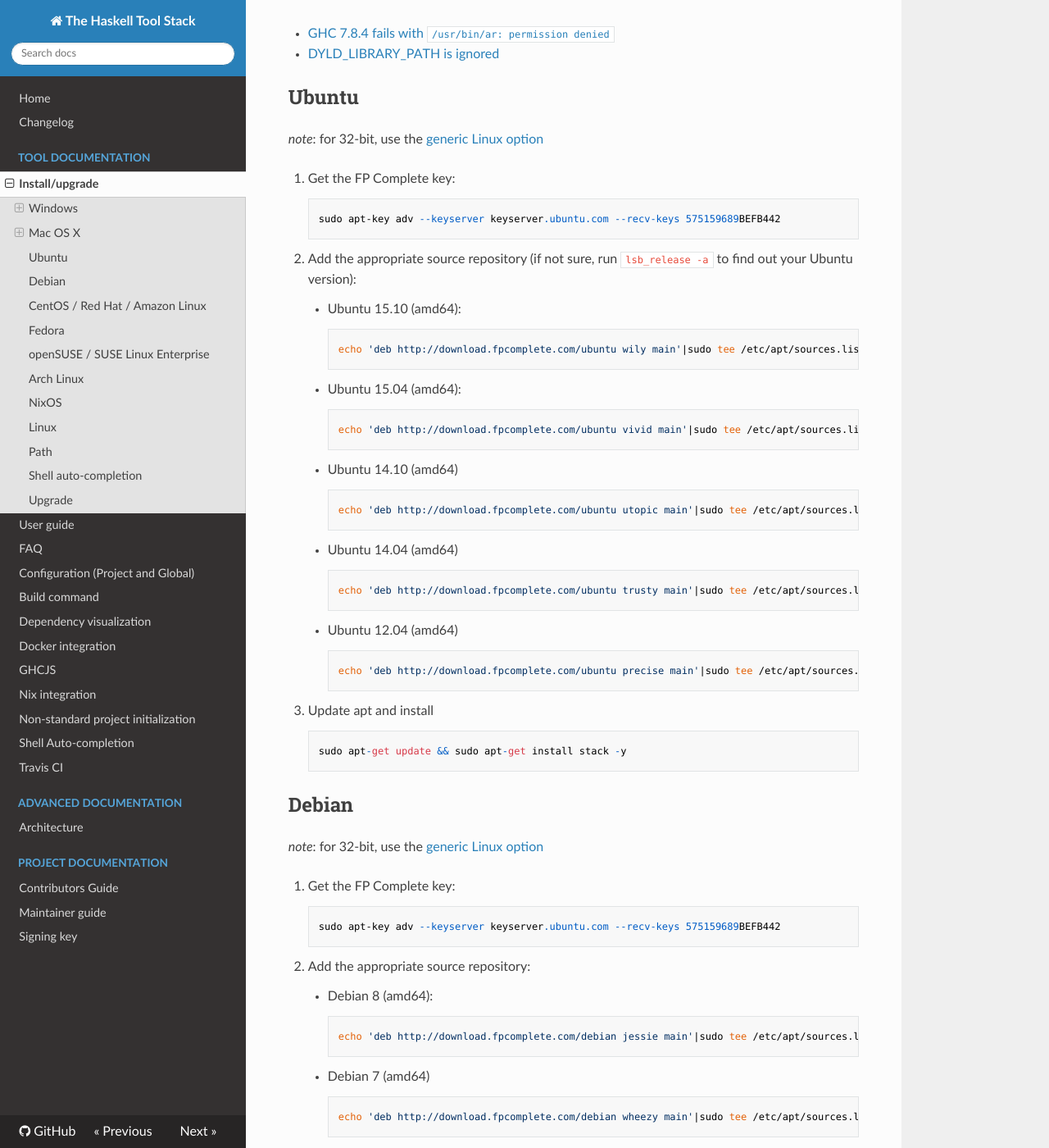
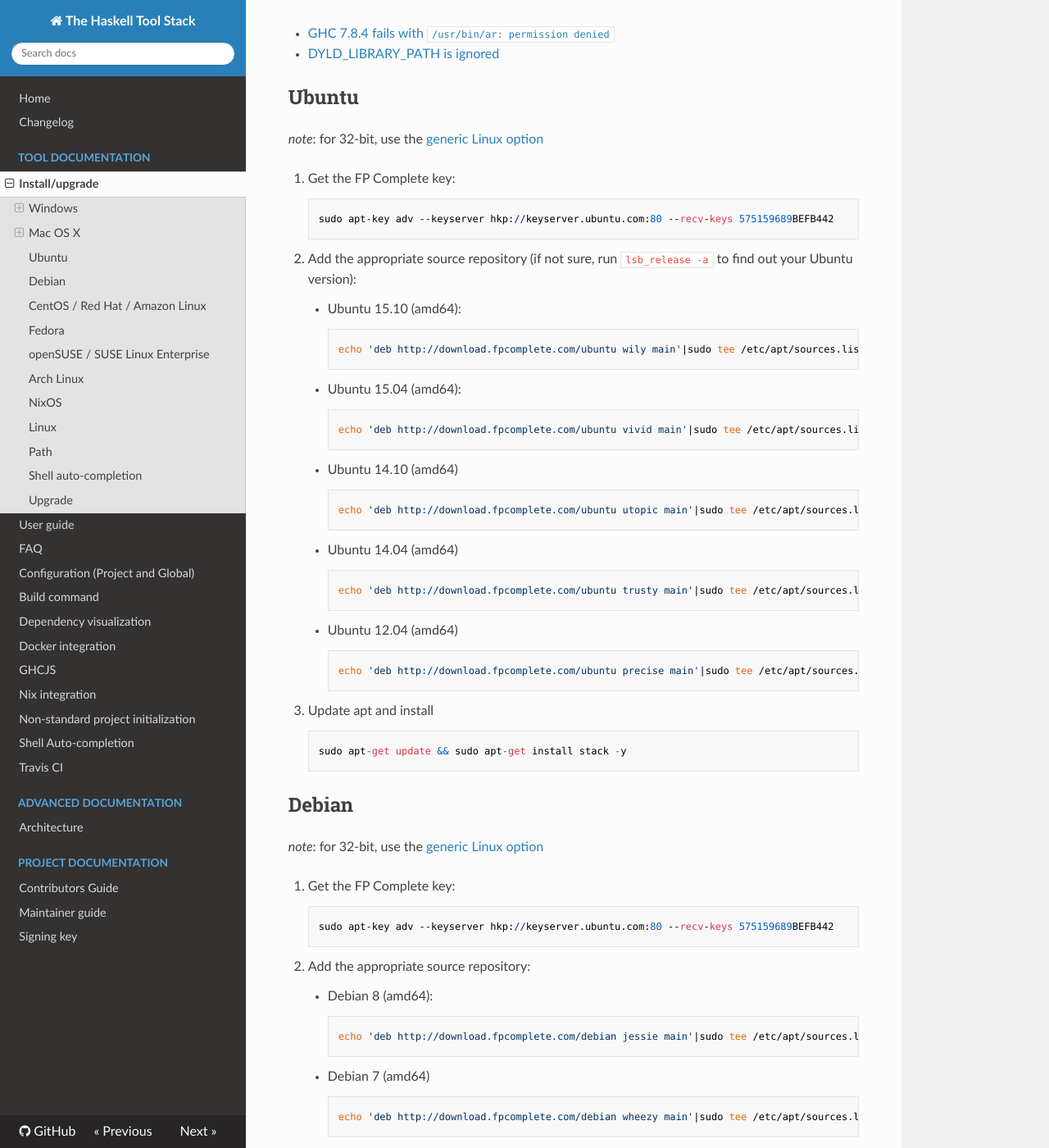
Before and after one commit to commercialhaskell/stack, an MkDocs documentation site: the page built from doc/install_and_upgrade.md, in a window 1280 px wide and 1400 px high, scrolled down 1893 px. Shown: the whole window at 82% size. Built offline with MkDocs 1.6.1, drawn with Linux system fonts in a browser that asks for light colours; nearby versions of some CDN libraries; old or Windows-style settings are respelled for this version of MkDocs.

Commit message:
change keyserver from keyserver.ubuntu.com (defaulting to port 11371) to hkp://keyserver.ubuntu.com:80 as this is less likely to be blocked by a firewall

```diff
--- a/doc/install_and_upgrade.md
+++ b/doc/install_and_upgrade.md
@@ -96,7 +96,7 @@
 
  1. Get the FP Complete key:
 
-        sudo apt-key adv --keyserver keyserver.ubuntu.com --recv-keys 575159689BEFB442
+        sudo apt-key adv --keyserver hkp://keyserver.ubuntu.com:80 --recv-keys 575159689BEFB442
 
  2. Add the appropriate source repository (if not sure, run ``lsb_release -a`` to find out your Ubuntu version):
 
@@ -130,7 +130,7 @@
 
  1. Get the FP Complete key:
 
-        sudo apt-key adv --keyserver keyserver.ubuntu.com --recv-keys 575159689BEFB442
+        sudo apt-key adv --keyserver hkp://keyserver.ubuntu.com:80 --recv-keys 575159689BEFB442
 
  2. Add the appropriate source repository:
 
```
